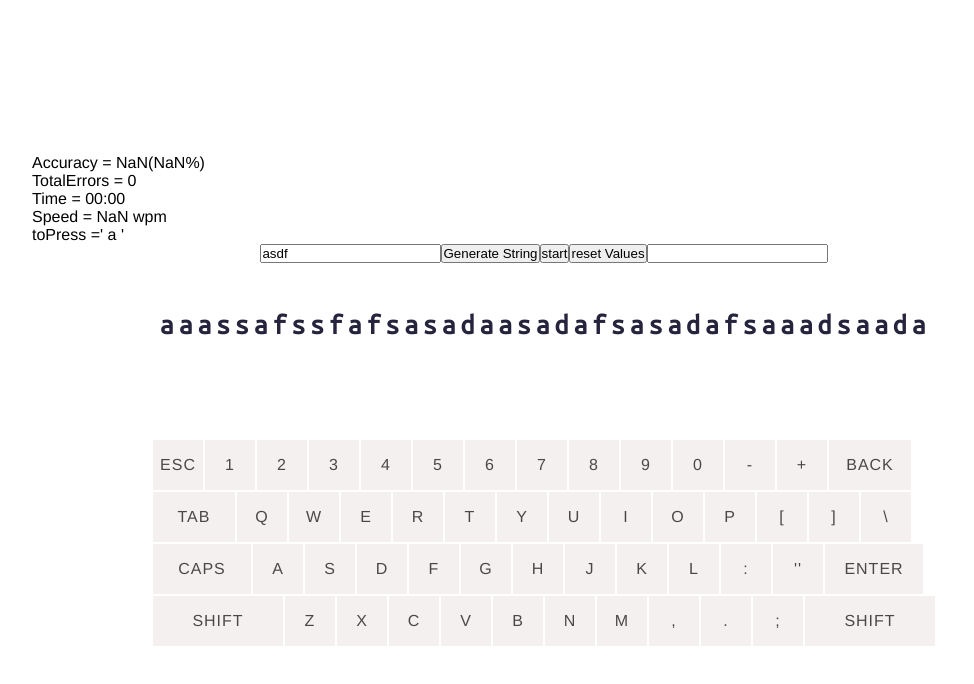
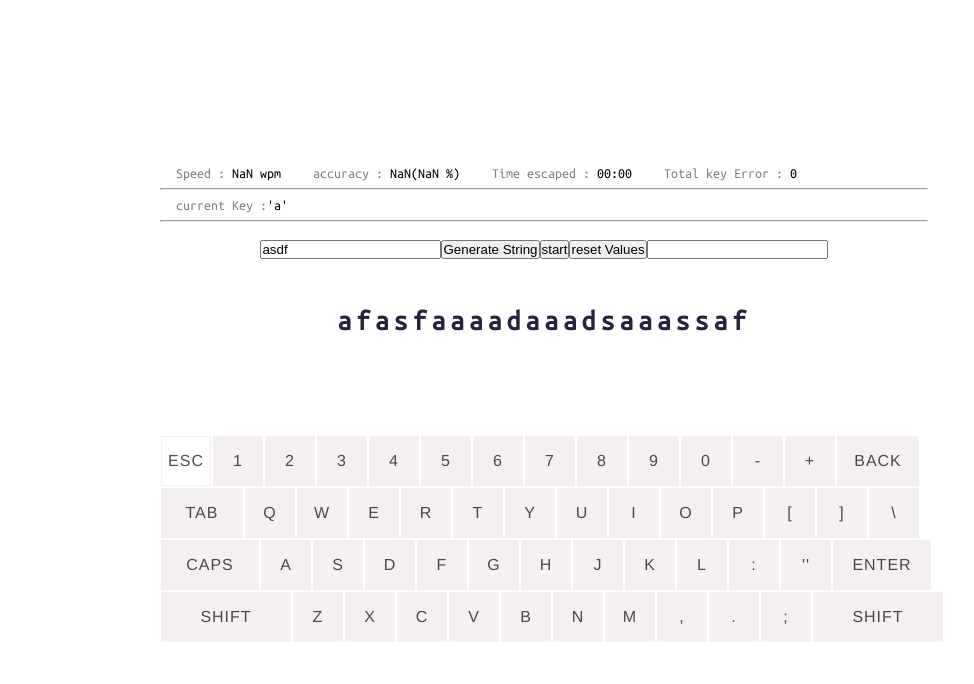
Before and after one commit to pyANSH/typing-guru, a React (Create React App) app: page / in a window 1280 px wide. Shown: the top 684 px of the page, without its empty margins (96-1070 px from the left). Built offline with nearby package versions, Linux system fonts and the light colour scheme.

Commit message:
responsive, add basics visuals ,

```diff
--- a/Logic1.js
+++ b/Logic1.js
@@ -34,7 +34,6 @@ function isValid(key, queue) {
 }
 function accuracy(key, error = {}, correct = {}) {
     if (isValid == true) {
-
         correct[key].update(correct[key] + 1);
         return true
     }
--- a/package.json
+++ b/package.json
@@ -10,6 +10,7 @@
     "react": "^18.2.0",
     "react-dom": "^18.2.0",
     "react-scripts": "5.0.1",
+    "typewriter-effect": "^2.19.0",
     "web-vitals": "^2.1.4"
   },
   "scripts": {
--- a/src/App.css
+++ b/src/App.css
@@ -27,7 +27,7 @@ body {
   flex-direction: column;
   justify-content: center;
   height: 100vh;
-  width: 80%;
+  width: 60%;
   margin: 0 auto;
 }
 .setting {
@@ -52,7 +52,19 @@ body {
 }
 .typed {
   color: var(--typed-color);
-  /* margin-right: 20px; */
+}
+.typed h1::after {
+  content: "";
+  width: 5px;
+  height: 20px;
+  background: #ec7fff;
+  display: inline-block;
+  animation-name: cursor-blink;
+}
+@keyframes cursor-blink {
+  0% {
+    opacity: 0;
+  }
 }
 .keyboard {
   display: flex;
@@ -102,9 +114,9 @@ li {
 }
 .selected {
   background-color: transparent;
-  -webkit-animation: vibrate-1 0.3s linear infinite both;
-  animation: vibrate-1 0.3s linear infinite both;
+  animation: select 3s all;
 }
+
 .valid_char_option button {
   height: 1.5rem;
   width: 1.5rem;
@@ -121,3 +133,38 @@ li {
 .not_select {
   background-color: #f5f0f0;
 }
+.info {
+  display: flex;
+  justify-content: stretch;
+}
+.info p {
+  font-size: 14px;
+  font-weight: 500;
+  font-family: var(--type-font);
+  color: grey;
+  margin: 0.5rem 1rem;
+}
+.info p span {
+  color: black;
+}
+hr-break {
+  width: 40%;
+}
+
+.not_supported {
+  display: None;
+}
+@media (max-width: 1151px) {
+  .App {
+    width: 90%;
+  }
+}
+
+@media (max-width: 821px) {
+  .not_supported {
+    display: block;
+  }
+  .App {
+    display: None;
+  }
+}
--- a/src/App.js
+++ b/src/App.js
@@ -1,22 +1,23 @@
 import logo from './logo.svg';
 import './App.css';
 import { useEffect, useState, useRef } from 'react';
+import Typewriter from 'typewriter-effect/dist/core'
 
 function App() {
-  const inputReference = useRef(null);
+  const ref = useRef(null);
 
-  const [text, setText] = useState("")
+
   const [text2, setText2] = useState("")
-  const [character, setCharacter] = useState('')
   const [inputChar, setInputChar] = useState('')
   const [validStr, setValidStr] = useState('asdf')
-  const [length, setLength] = useState(50)
+  const [length, setLength] = useState(30)
+  const [toPress, setToPress] = useState('')
 
   const [correct, setCorrect] = useState({
-    ' ': 0, a: 1, b: 0, c: 0, d: 0, e: 0, f: 0, g: 0, h: 0, i: 0, j: 0, k: 0, l: 0, m: 0, n: 0, o: 0, p: 0, q: 0, r: 0, s: 0, t: 0, u: 0, v: 0, w: 0, x: 0, y: 0, z: 0
+    ' ': 0, a: 0, b: 0, c: 0, d: 0, e: 0, f: 0, g: 0, h: 0, i: 0, j: 0, k: 0, l: 0, m: 0, n: 0, o: 0, p: 0, q: 0, r: 0, s: 0, t: 0, u: 0, v: 0, w: 0, x: 0, y: 0, z: 0
   })
   const [error, setError] = useState({
-    ' ': 0, a: 1, b: 0, c: 0, d: 0, e: 0, f: 0, g: 0, h: 0, i: 0, j: 0, k: 0, l: 0, m: 0, n: 0, o: 0, p: 0, q: 0, r: 0, s: 0, t: 0, u: 0, v: 0, w: 0, x: 0, y: 0, z: 0
+    ' ': 0, a: 0, b: 0, c: 0, d: 0, e: 0, f: 0, g: 0, h: 0, i: 0, j: 0, k: 0, l: 0, m: 0, n: 0, o: 0, p: 0, q: 0, r: 0, s: 0, t: 0, u: 0, v: 0, w: 0, x: 0, y: 0, z: 0
   })
 
   const [time, setTime] = useState(0);
@@ -55,16 +56,7 @@ function App() {
     for (let index = 0; index < length; index++) {
       var res = res + x.charAt(Math.floor(Math.random() * (Math.floor(Math.random() * 10))))
     }
-    if (res[0] == ' ') {
-      for (let i = 0; i < res.length; i++) {
-        if (res[i] != ' ') {
-          break
-        }
-        else {
-          res.substring(1)
-        }
-      }
-    }
+
     setInputChar(res)
     setText2('')
   }
@@ -73,6 +65,7 @@ function App() {
       setTotalWords(totalWords + 1)
       if (e.key == inputChar[0]) {
         var x = inputChar[0]
+        setToPress(inputChar[0])
         setText2(text2 + x)
         setInputChar(inputChar.substring(1))
         let a = e.key
@@ -98,17 +91,6 @@ function App() {
       window.alert('press start to start typing')
     }
   }
-  // const add_validChar = (str) => {
-  //   setValidStr(validStr + str)
-  // }
-  // const valueCheck = (a) => {
-  //   if (a in validStr) {
-  //     return true
-  //   }
-  //   else {
-  //     return false
-  //   }
-  // }
   function restart() {
     // stringGenerate()
     info()
@@ -125,11 +107,11 @@ function App() {
   }
   function info() {
     let m = (correctCount / totalWords) * 100
-    setChangeInAccuracy(accuracy - m)
+    setChangeInAccuracy(Number((accuracy - m).toFixed(1)))
     setAccuracy(m)
     let a = ((time / (1000 * 60)))
     let s = totalWords / a
-    setSpeed(s)
+    setSpeed(Number((s).toFixed(1)))
   }
   function triggerStopWatch() {
     if (running === false) {
@@ -141,7 +123,8 @@ function App() {
     }
   }
   useEffect(() => {
-
+    const a = document.getElementById(toPress)
+    console.log(a)
     if (inputChar.length == 0) {
       info()
       stringGenerate()
@@ -159,13 +142,23 @@ function App() {
       .join(":")
   }
   return (
-
+    <>
+      <div className="not_supported">
+        <h3>The Screen Resolution is not supported</h3>
+      </div>
       <div className="App" >
-      <p>Accuracy = {accuracy}({(changeInAccuracy === NaN) ? ' ' : changeInAccuracy > 0 ? ('+' + changeInAccuracy) : changeInAccuracy}%)</p>
-      <p>TotalErrors = {errorCount} </p>
-      <p>Time = {toHHMMSS((time / 1000))} </p>
-      <p>Speed = {speed} wpm </p>
-      <p>toPress =' {inputChar[0]} '</p>
+        <div className="info">
+          <p> Speed : <span> {speed} wpm </span></p>
+          <p> accuracy : <span> {accuracy}({(changeInAccuracy === NaN || changeInAccuracy === 0) ? ' ' : changeInAccuracy} %) </span></p>
+          <p>Time escaped : <span>{toHHMMSS((time / 1000))}</span></p>
+          <p>Total key Error : <span>{errorCount}</span></p>
+        </div>
+        <hr className='hr-break' />
+        <div className="info">
+          <p> current Key :<span>'{inputChar[0]}'</span></p>
+        </div>
+        <hr className='hr-break' />
+        <br />
         <div className="valid_char_option">
           {/* <button onClick={(e) => { add_validChar(e.target.value) }} className={(x) => { (valueCheck(x.target.value)) ? 'select' : 'not_select' }} value='a'>a</button> */}
         </div>
@@ -184,22 +177,18 @@ function App() {
             } />
         </div>
         <div className="title char_area">
-        <h1 className="typed" style={{
-          marginRight: inputChar[0] === ' ' ? '20px' : '1px'
-        }}>
+          <h1 className="typed" >
             {text2}
           </h1>
 
-        <h1 className="to_type" style={{
-          marginLeft: inputChar[0] === ' ' ? '20px' : '1px'
-        }}>
+          <h1 className="to_type" >
             {inputChar}
           </h1>
         </div>
         <div className="keyboard">
           <div className="keyboard">
             <ul className="row row-0">
-            <li className="key" id="esc">ESC</li>
+              <li className="key selected" id="esc">ESC</li>
               <li className="key" id="1">1</li>
               <li className="key" id="2">2</li>
               <li className="key" id="3">3</li>
@@ -262,6 +251,7 @@ function App() {
           </div>
         </div>
       </div>
+    </>
   );
 }
 
```
Also changed, not shown: 1 other file (tests, documents, lock files or other folders). Lines whose indentation alone changed are shown as unchanged.
